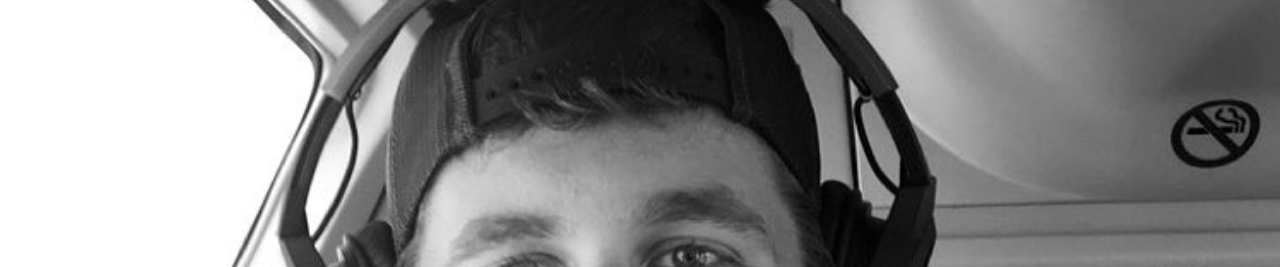
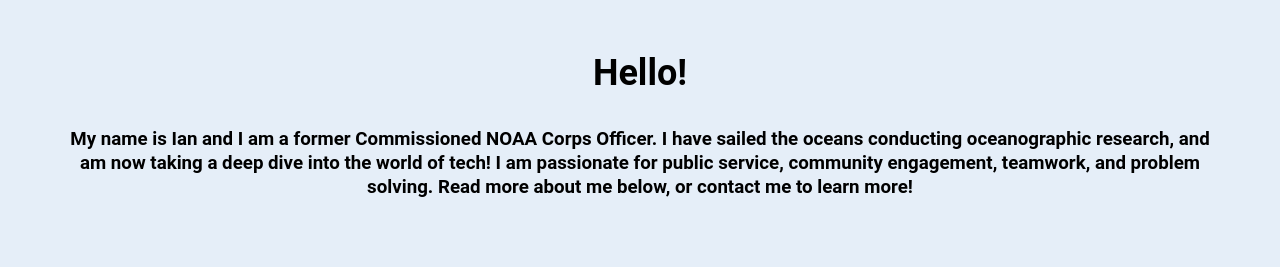
Before and after one commit to isearles/isearles.github.io, a plain HTML site: page index.html in a window 1280 px wide. Shown: the part 230-497 px from the top of the page. Drawn offline with Linux system fonts and the light colour scheme; files whose address does not match are found by name.

Commit message:
Update index.html

```diff
--- a/index.html
+++ b/index.html
@@ -7,8 +7,8 @@
     <title>Ian Searles</title>
     <meta name="viewport" content="width=device-width, initial-scale=1.0">
 
-    <link rel="stylesheet" href="resume styles/main.css">
-    <link rel="stylesheet" href="resume styles/common.css">
+    <link rel="stylesheet" href="main.css" />
+    <link rel="stylesheet" href="common.css" />
     <link rel="stylesheet" href="style.css" />
 </head>
 
```
